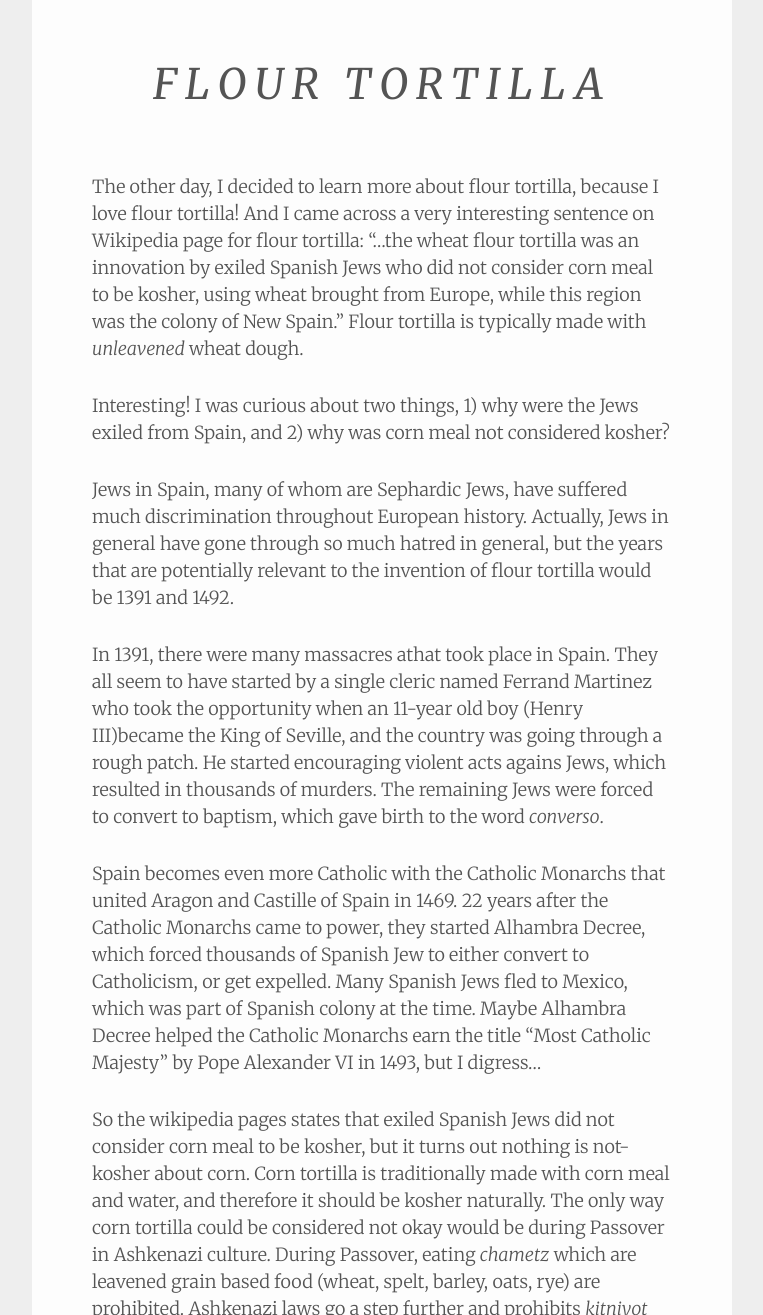
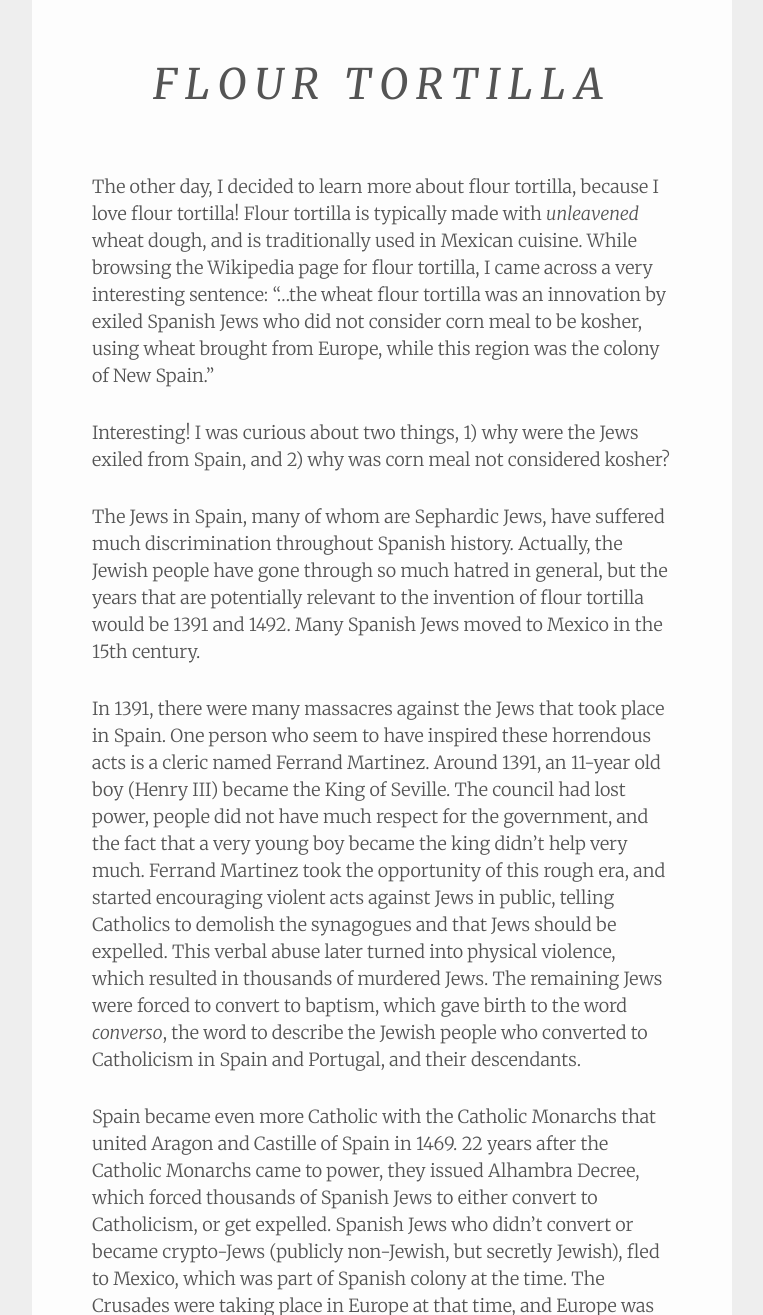
Before and after one commit to jeenalee/eat-your-history, a Jekyll site: the page built from _posts/2016-09-05-flour-tortilla.md, in a window 1280 px wide and 1400 px high, scrolled down 371 px, cut to the strip 85-1400 px from the top of the window. Shown: the whole strip, without its empty margins (258-1021 px from the left). Built offline with Jekyll 4.4.1, drawn with Linux system fonts in a browser that asks for light colours; nearby versions of some CDN libraries; some of the changed text lies outside the part shown.

Commit message:
Update blog post

```diff
--- a/_posts/2016-09-05-flour-tortilla.md
+++ b/_posts/2016-09-05-flour-tortilla.md
@@ -6,15 +6,15 @@ backgrounds:
 thumb: http://momonamission.me/wp-content/uploads/2012/05/IMG_4064-1024x682.jpg
 ---
 
-The other day, I decided to learn more about flour tortilla, because I love flour tortilla! And I came across a very interesting sentence on Wikipedia page for flour tortilla: "...the wheat flour tortilla was an innovation by exiled Spanish Jews who did not consider corn meal to be kosher, using wheat brought from Europe, while this region was the colony of New Spain." Flour tortilla is typically made with *unleavened* wheat dough.
+The other day, I decided to learn more about flour tortilla, because I love flour tortilla! Flour tortilla is typically made with *unleavened* wheat dough, and is traditionally used in Mexican cuisine. While browsing the Wikipedia page for flour tortilla, I came across a very interesting sentence: "...the wheat flour tortilla was an innovation by exiled Spanish Jews who did not consider corn meal to be kosher, using wheat brought from Europe, while this region was the colony of New Spain."
 
 Interesting! I was curious about two things, 1) why were the Jews exiled from Spain, and 2) why was corn meal not considered kosher?
 
-Jews in Spain, many of whom are Sephardic Jews, have suffered much discrimination throughout European history. Actually, Jews in general have gone through so much hatred in general, but the years that are potentially relevant to the invention of flour tortilla would be 1391 and 1492.
+The Jews in Spain, many of whom are Sephardic Jews, have suffered much discrimination throughout Spanish history. Actually, the Jewish people have gone through so much hatred in general, but the years that are potentially relevant to the invention of flour tortilla would be 1391 and 1492. Many Spanish Jews moved to Mexico in the 15th century.
 
-In 1391, there were many massacres athat took place in Spain. They all seem to have started by a single cleric named Ferrand Martinez who took the opportunity when an 11-year old boy (Henry III)became the King of Seville, and the country was going through a rough patch. He started encouraging violent acts agains Jews, which resulted in thousands of murders. The remaining Jews were forced to convert to baptism, which gave birth to the word *converso*.
+In 1391, there were many massacres against the Jews that took place in Spain. One person who seem to have inspired these horrendous acts is a cleric named Ferrand Martinez. Around 1391, an 11-year old boy (Henry III) became the King of Seville. The council had lost power, people did not have much respect for the government, and the fact that a very young boy became the king didn't help very much. Ferrand Martinez took the opportunity of this rough era, and started encouraging violent acts against Jews in public, telling Catholics to demolish the synagogues and that Jews should be expelled. This verbal abuse later turned into physical violence, which resulted in thousands of murdered Jews. The remaining Jews were forced to convert to baptism, which gave birth to the word *converso*, the word to describe the Jewish people who converted to Catholicism in Spain and Portugal, and their descendants.
 
-Spain becomes even more Catholic with the Catholic Monarchs that united Aragon and Castille of Spain in 1469. 22 years after the Catholic Monarchs came to power, they started Alhambra Decree, which forced thousands of Spanish Jew to either convert to Catholicism, or get expelled. Many Spanish Jews fled to Mexico, which was part of Spanish colony at the time. Maybe Alhambra Decree helped the Catholic Monarchs earn the title "Most Catholic Majesty" by Pope Alexander VI in 1493, but I digress...
+Spain became even more Catholic with the Catholic Monarchs that united Aragon and Castille of Spain in 1469. 22 years after the Catholic Monarchs came to power, they issued Alhambra Decree, which forced thousands of Spanish Jews to either convert to Catholicism, or get expelled. Spanish Jews who didn't convert or became crypto-Jews (publicly non-Jewish, but secretly Jewish), fled to Mexico, which was part of Spanish colony at the time. The Crusades were taking place in Europe at that time, and Europe was not a welcoming environment for the Jews. Maybe Alhambra Decree helped the Catholic Monarchs earn the title "Most Catholic Majesty" by Pope Alexander VI in 1493, but I digress...
 
 So the wikipedia pages states that exiled Spanish Jews did not consider corn meal to be kosher, but it turns out nothing is not-kosher about corn. Corn tortilla is traditionally made with corn meal and water, and therefore it should be kosher naturally. The only way corn tortilla could be considered not okay would be during Passover in Ashkenazi culture. During Passover, eating *chametz* which are leavened grain based food (wheat, spelt, barley, oats, rye) are prohibited. Ashkenazi laws go a step further and prohibits *kitniyot* which are various legumes, grains, and seeds, including corn. However, Sephardi Jews **does not** adopt this law, and so corn is allowed during Passover as well!
 
```
Also changed, not shown: other parts of _posts/2016-09-05-flour-tortilla.md (+1 -1 lines).
